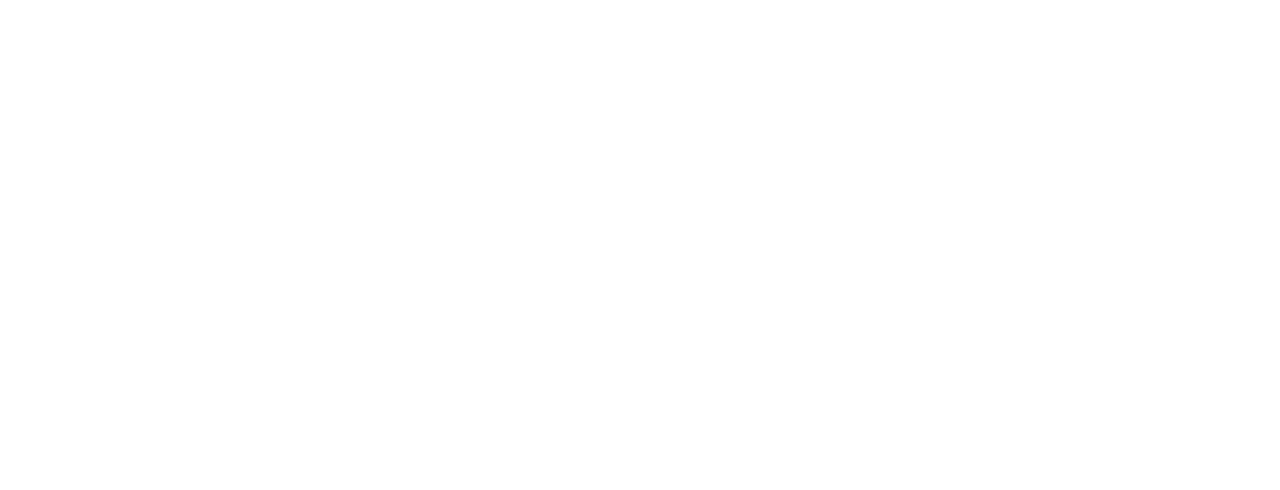
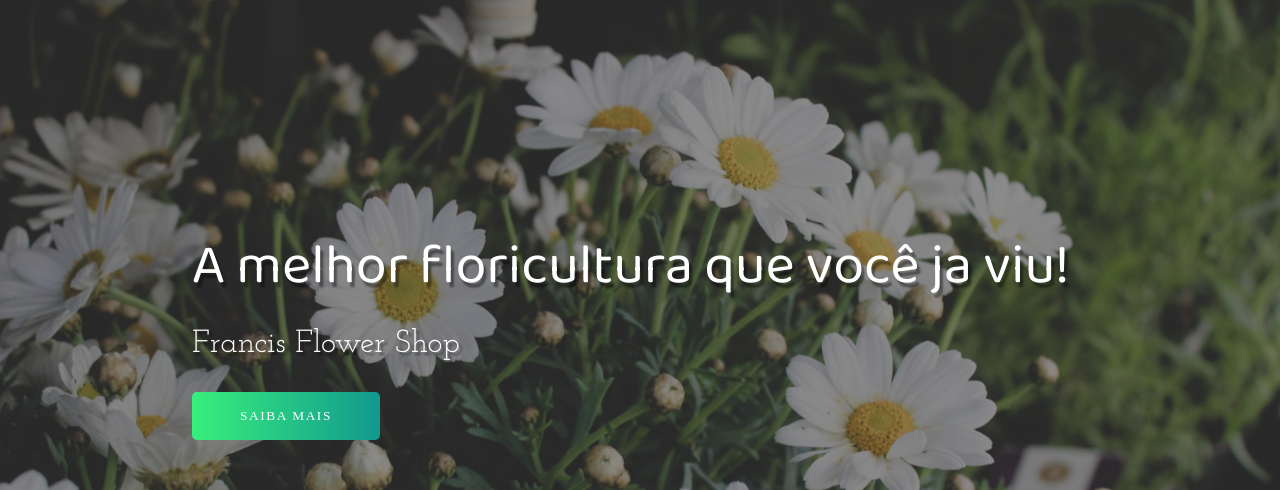
Before and after one commit to FranciscoHenrico/Portif-lio, a plain HTML site: page index.html in a window 1280 px wide. Shown: the top 490 px of the page. Drawn offline with Linux system fonts and the light colour scheme; a web font is replaced by a local one.

Commit message:
:package: Header

```diff
--- a/index.html
+++ b/index.html
@@ -4,9 +4,26 @@
     <meta charset="UTF-8">
     <meta name="viewport" content="width=device-width, initial-scale=1.0">
     <link rel="stylesheet" href="style.css">
-    <title>Portifólio</title>
+    <link rel="apple-touch-icon" sizes="180x180" href="Imagens/apple-touch-icon.png">
+    <link rel="icon" type="image/png" sizes="32x32" href="Imagens/favicon-32x32.png">
+    <link rel="icon" type="image/png" sizes="16x16" href="Imagens/favicon-16x16.png">
+    <link rel="manifest" href="/site.webmanifest">
+    <title>Portfólio</title>
 </head>
 <body>
+    <div class="container">
+        <header>
+            <div class="img-wrapper">
+               <img src="Imagens/bg.jpg" alt="">
+            </div>
+            <div class="banner">
+                <h1>A melhor floricultura que você ja viu!</h1>
+                <p>Francis Flower Shop</p>
+                <button>Saiba mais</button>
+            </div>
+        </header>
+    </div>
+
 
 </body>
 </html>
--- a/style.css
+++ b/style.css
@@ -1,3 +1,97 @@
 @import url('https://fonts.googleapis.com/css2?family=Baloo+Da+2:wght@400;500;600;700;800&family=Josefin+Slab:ital,wght@0,300;0,400;0,600;0,700;1,300;1,400;1,600&family=Muli:ital,wght@0,200;0,300;0,400;0,500;1,200;1,300;1,400&display=swap');
 
 @import url("https://cdnjs.cloudflare.com/ajax/libs/font-awesome/5.12.0-2/css/all.min.css");
+
+*{
+    margin: 0;
+    padding: 0;
+}
+
+header{
+    width: 100%;
+    height: 100vh;
+    overflow: hidden;
+    position: relative;
+}
+
+.img-wrapper{
+    width: 100%;
+    height: 100%;
+    overflow: hidden;
+    background-color: rgba(0, 0, 0, 0.8)
+}
+
+.img-wrapper img {
+    width: 100%;
+    height: 100%;
+    object-fit: cover;
+    opacity: 0.5;
+    animation: zoom 25s ;
+}
+
+@keyframes zoom {
+    0%{
+        transform: scale(1.2);
+       }
+    100% {
+        transform: scale(1);
+        }
+    }
+
+ .banner {
+     position: absolute;
+    top: 30%;
+    left: 15%;
+ }
+
+ .banner h1{
+     color: #ffffff;
+     font-size: 3.5rem;
+     font-family: "Baloo Da 2", serif ;
+     font-weight: 200;
+     text-shadow: .2rem .3rem 2px rgba(0, 0, 0, .4);
+     line-height: 3.5rem;
+     margin-bottom: 2rem;
+     opacity: 0;
+     animation: movebanner 1s 0.5s forwards;
+ }
+
+ .banner p{
+    font-family: "Josefin Slab", serif;
+    color: #ffffff;
+    font-size: 2rem;
+    text-shadow: .2rem .2rem 2px rgba(0, 0, 0, .4);
+    margin-bottom: 2rem;
+    opacity: 0;
+    animation: movebanner 1s 0.7s forwards;
+ }
+ .banner button{
+     font-family: "Muli", serif;
+     color: #fff;
+     text-transform: uppercase;
+     letter-spacing: .1rem;
+     background: #11998e;
+    background: -webkit-linear-gradient(to right, #38ef7d, #11998e);
+    background: linear-gradient(to right, #38ef7d, #11998e);
+    padding: 1rem 3rem;
+    border: none;
+    border-radius: 5px;
+    cursor: pointer;
+    opacity: 0;
+    animation: movebanner 1s 0.9s forwards;
+ }
+
+ .banner button:hover{
+     opacity: 0.8;
+ }
+
+ @keyframes movebanner {
+     0%{
+         transform: translateY(10rem) rotateY(-30deg);
+
+     }
+     100%{
+        transform: translateY(0rem) rotateY(0deg);
+        opacity: 1;
+    }
+ }
```
Also changed, not shown: Imagens/android-chrome-192x192.png (renamed from android-chrome-192x192.png), Imagens/android-chrome-512x512.png (renamed from android-chrome-512x512.png), Imagens/apple-touch-icon.png (renamed from apple-touch-icon.png), Imagens/bg.jpg (added), Imagens/favicon-16x16.png (renamed from favicon-16x16.png), Imagens/favicon-32x32.png (renamed from favicon-32x32.png), site.webmanifest, 1 other file.
